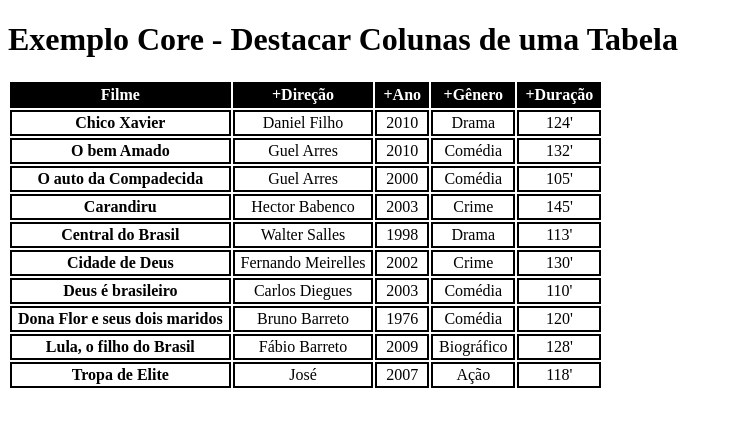
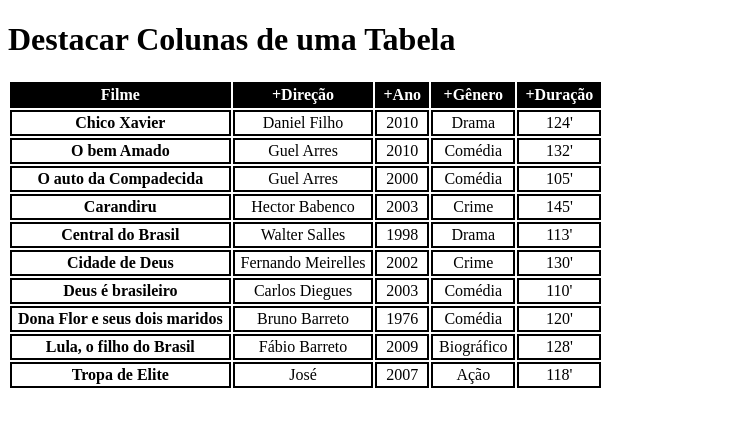
Before and after one commit to wcoder01/jQuery, a plain HTML site: page parte2/video24.html in a window 1280 px wide. Shown: the whole page, without its empty margins (0-733 px from the left). Drawn offline with Linux system fonts and the light colour scheme.

Commit message:
Modificado H1

```diff
--- a/parte2/video24.html
+++ b/parte2/video24.html
@@ -8,7 +8,7 @@
 	<script type="text/javascript" src="js/exemplos/core24.js"></script>
 </head>
 <body>
-<h1>Exemplo Core - Destacar Colunas de uma Tabela</h1>
+<h1>Destacar Colunas de uma Tabela</h1>
 
 <table id="filmes">
 <thead>
```
